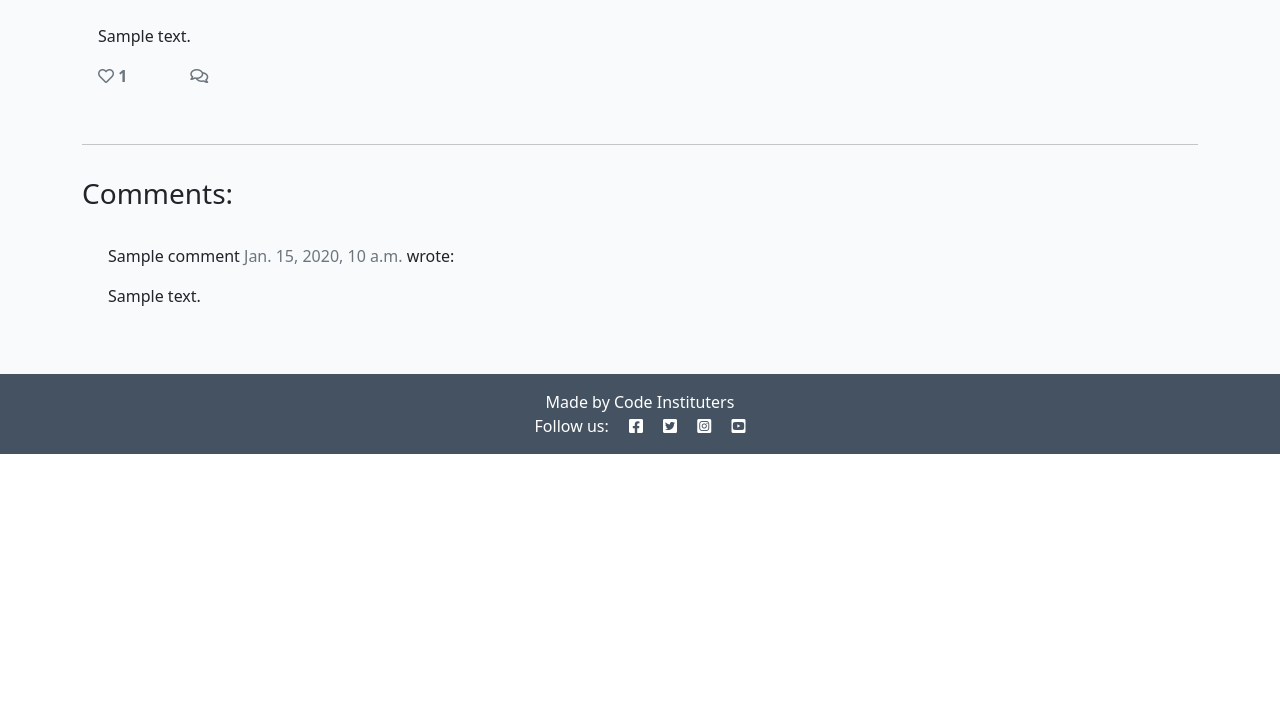
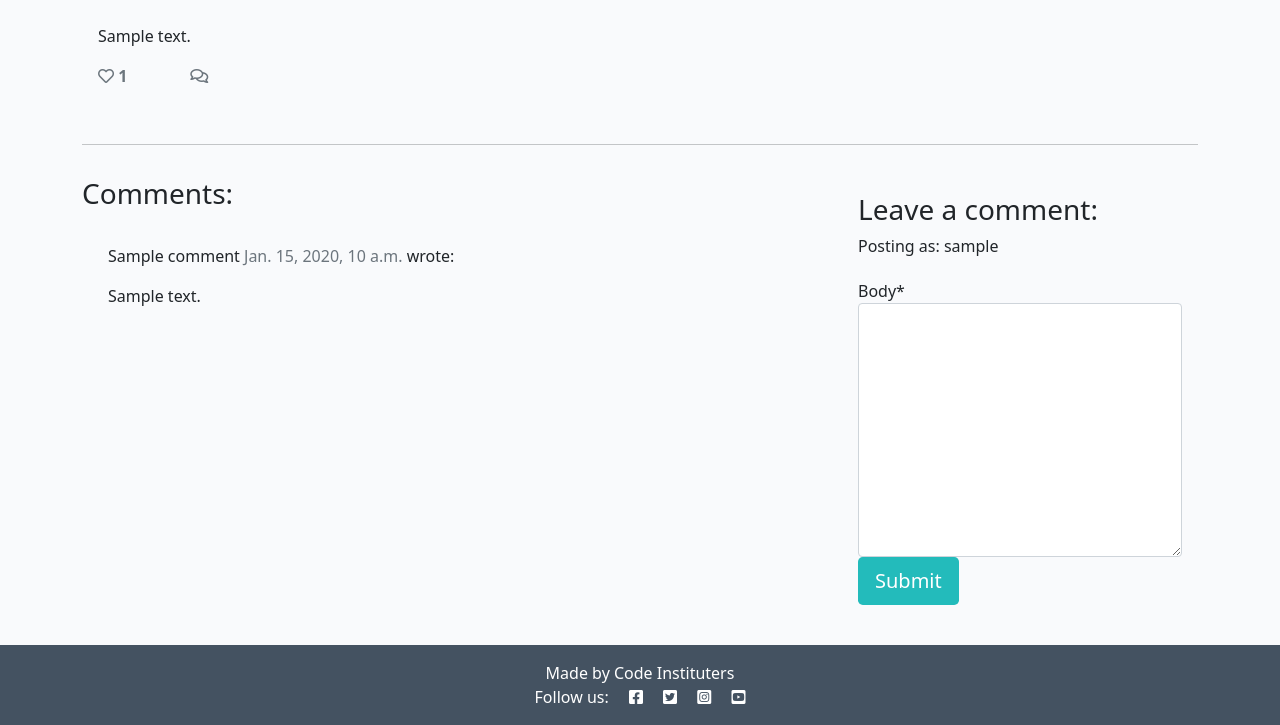
Before and after one commit to roeszler/django-blog, a Django app: a page that uses templates/post_detail.html in a window 1280 px wide. Shown: the part 348-1073 px from the top of the page. Before the commit the page ends 802 px from the top, so only its background shows below. Run offline with Django 3.2, Linux system fonts and the light colour scheme; a user stored in the database is signed in; tables that the repository leaves empty hold one stand-in row (values such as "Sample post"); some libraries are stand-ins or nearby versions.

Commit message:
add comments to change display on submission

```diff
--- /dev/null
+++ b/blog/forms.py
@@ -0,0 +1,16 @@
+from .models import Comment
+from django import forms  # from django-crispy-forms
+
+
+class CommentForm(forms.ModelForm):
+    """
+    Class that inherits from the django base form
+    """
+
+    class Meta:
+        """
+        Telling CommentForm what model to use and
+        then which fields we want displayed on our form
+        """
+        model = Comment
+        fields = ('body',)  # , is important here to define it as a 'tuple' not a 'string'
--- a/blog/views.py
+++ b/blog/views.py
@@ -1,6 +1,7 @@
 from django.shortcuts import render, get_object_or_404
 from django.views import generic, View
 from .models import Post
+from .forms import CommentForm
 
 class PostList(generic.ListView):
     """
@@ -17,10 +18,13 @@ class PostList(generic.ListView):
 # we simply create class methods called get or post, or any other HTTP verb.
 class PostDetail(View):
     """
-    Creates the detail view of a particular blog post.
+    Creates and Retrieves the detail view of a particular blog post
     """
 
     def get(self, request, slug, *args, **kwargs):  # define the function and inputs
+        """
+        Retrieves information for display in each blog post
+        """
         queryset = Post.objects.filter(status=1)  # only active posts
         post = get_object_or_404(queryset, slug=slug)  # get object or alternately 404
         comments = post.comments.filter(approved=True).order_by('created_on')  # to get any comments that are attached to the post
@@ -36,6 +40,53 @@ class PostDetail(View):
             {
                 'post': post,
                 'comments': comments,
-                'liked': liked
+                'commented': False,  # indicates that the post has not been commented on
+                'liked': liked,
+
+                # to render the form as part of our view:
+                'comment_form' : CommentForm()
             },
         )
+
+    def post(self, request, slug, *args, **kwargs):
+        """
+        Creates information in each blog post
+        """
+        queryset = Post.objects.filter(status=1)
+        post = get_object_or_404(queryset, slug=slug)
+        comments = post.comments.filter(approved=True).order_by('created_on')
+        liked = False
+        if post.likes.filter(id=self.request.user.id).exists():
+            liked = True
+
+        comment_form = CommentForm(data=request.POST)  # this will get all of the data that we posted from our form.
+
+        if comment_form.is_valid():
+            """
+            The form has a method called 'is_valid' that returns a Boolean value
+            regarding whether the form is valid. If it is valid, a comment has been
+            left and we want to process it.
+            """
+            comment_form.instance.email = request.user.email  # set our email and our username automatically from the logged in user
+            comment_form.instance.name = request.user.name
+            comment = comment_form.save(commit=False)  # not committing it just yet, as we need to first assign a post to it.
+            comment.post = post  # assign the post to the comment
+            comment.save()  # now save the post with comment attached
+        else:  # if the form is not valid then we just want to return an empty comment form instance
+            comment_form = CommentForm()
+
+        # Now to send all of this above information to our render method:
+        return render(
+            request,  # send request
+            'post_detail.html',  # supply template we require
+            # dictionary to supply context:
+            {
+                'post': post,
+                'comments': comments,
+                'commented': True,  # indicates that the post has been commented on
+                'liked': liked,
+
+                # to render the form as part of our view:
+                'comment_form' : CommentForm()
+            },
+        )
--- a/codestar/settings.py
+++ b/codestar/settings.py
@@ -49,6 +49,7 @@ INSTALLED_APPS = [
     'django.contrib.staticfiles',
     'cloudinary',
     'django_summernote',
+    'crispy_forms',
     'blog',
 ]
 
@@ -58,6 +59,9 @@ SITE_ID = 1
 # add in the redirection  urls too so that after we've logged in/out the site will redirect us to the home page:
 LOGIN_REDIRECT_URL = '/'
 LOGOUT_REDIRECT_URL = '/'
+
+# tell Crispy to use  Bootstrap classes for formatting:
+CRISPY_TEMPLATE_PACK = 'bootstrap4'
 
 MIDDLEWARE = [
     'django.middleware.security.SecurityMiddleware',
--- a/templates/post_detail.html
+++ b/templates/post_detail.html
@@ -1,4 +1,7 @@
 {% extends 'base.html' %} {% block content %}
+
+<!-- To load the forms  -->
+{% load crispy_forms_tags %}
 
 <div class="masthead">
     <div class="container">
@@ -75,7 +78,41 @@
         </div>
         <div class="col-md-4 card mb-4  mt-3 ">
             <div class="card-body">
-                <!-- For later -->
+                <!-- For use with Crispy forms -->
+
+                <!-- to include the boolean test from class in views.py. If true, ie is commented -->
+                {% if commented %}
+                <!-- instead of comments form display this message -->
+                <div class="alert alert-success" role="alert">
+                    Your comment is awaiting approval
+                </div>
+                <!-- if no comment has been entered, display the comments form below   -->
+                {% else %}
+
+                <!-- so comment box only appears if our user is authenticated -->
+                {% if user.is_authenticated %}
+
+                <h3>Leave a comment:</h3>
+                <p>Posting as: {{ user.username }}</p>
+
+                <!-- post method to create something on the server -->
+                <form method="post" style="margin-top: 1.3em;">
+
+                    <!-- render form using a crispy filter as format -->
+                    {{ comment_form | crispy }}
+
+                    <!--
+                        Add Cross-Site Request Forgery. A way that attackers could try to find  vulnerabilities in your site.
+                        Django comes with a protection against that, which is the CSRF token.
+                        Add this to all any form you create
+                    -->
+                    {% csrf_token %}
+                    <button type="submit" class="btn btn-signup btn-lg">Submit</button>
+                </form>
+
+                {% endif %}
+                {% endif %}
+
             </div>
         </div>
     </div>
```
Also changed, not shown: blog/models.py (line endings or trailing spaces).
